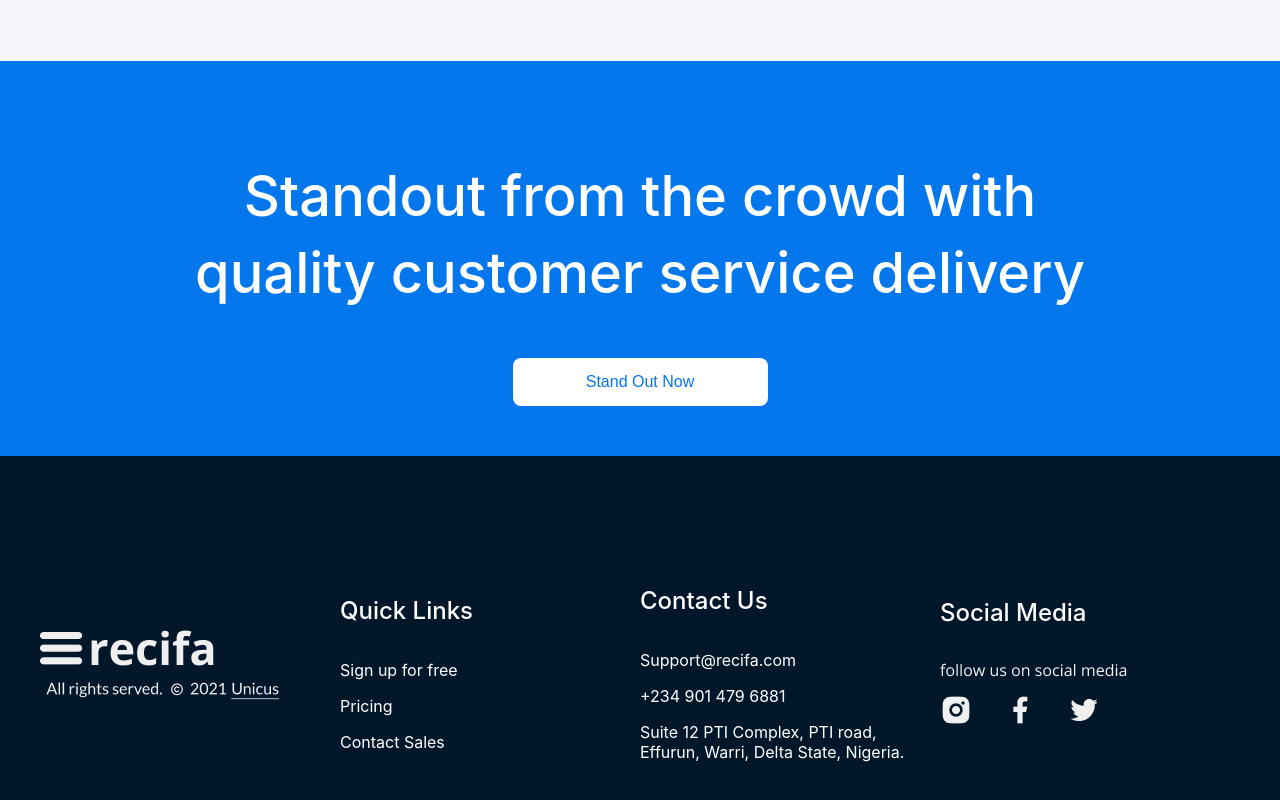
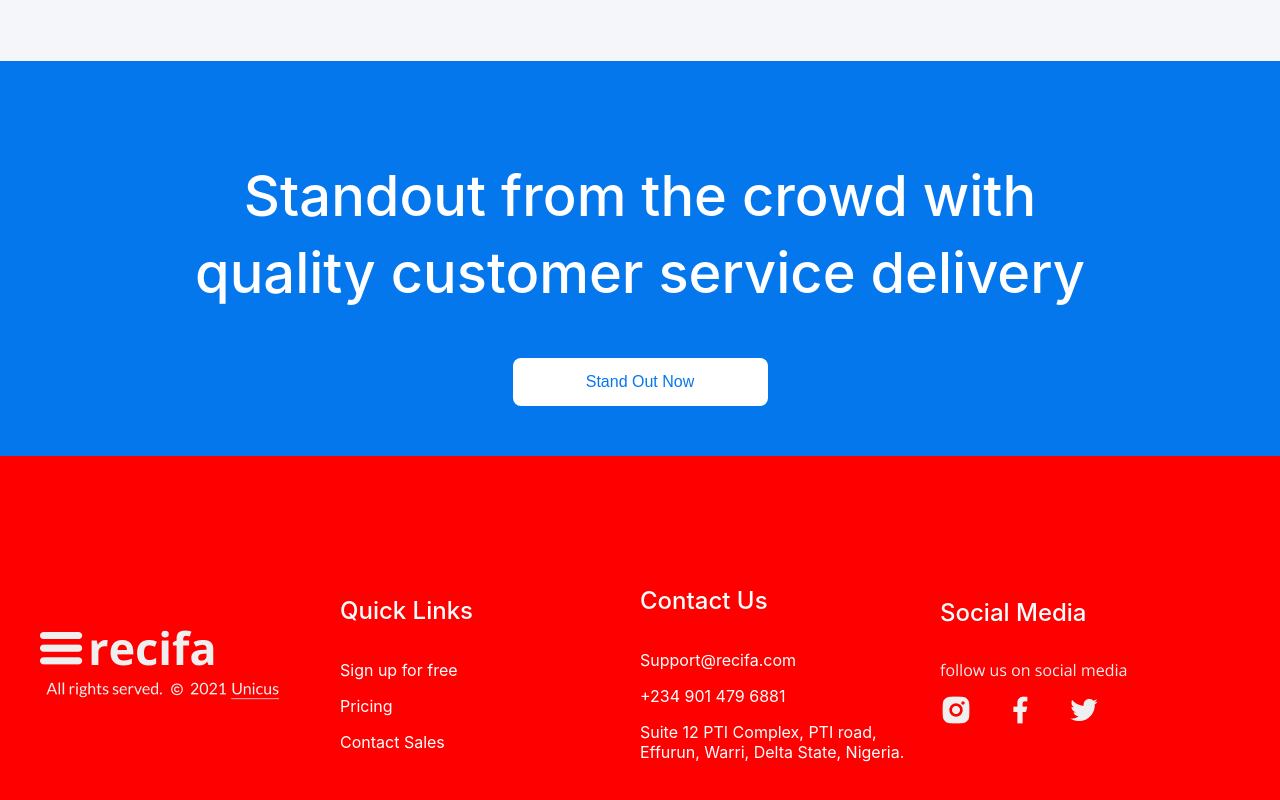
Before and after one commit to theuglygram/assesment, a React (Create React App) app: page / in a window 1280 px wide. Shown: the part 2699-3499 px from the top of the page. Built offline with nearby package versions, Linux system fonts and the light colour scheme.

Commit message:
Update Footer.js

```diff
--- a/src/components/home/Footer.js
+++ b/src/components/home/Footer.js
@@ -40,7 +40,7 @@ const Footer = () => {
 };
 
 const Wrapper = styled.div`
-  background: #03172b;
+  background: red;
   padding: 96px 0;
   color: #fff;
   @media only screen and (max-width: 650px) {
```
